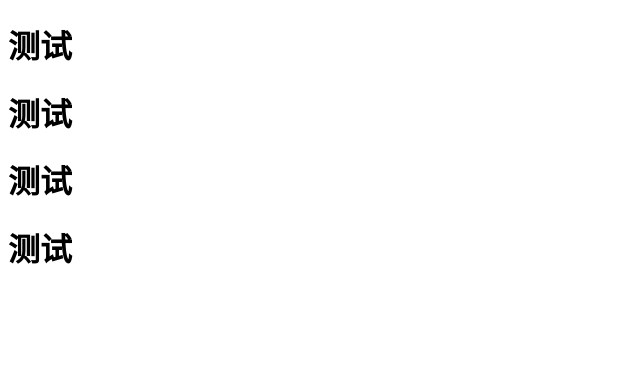
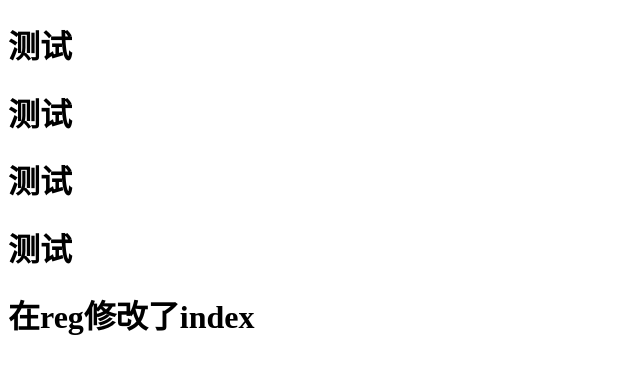
Before and after one commit to shiqiqiya/ceshi_02, a plain HTML site: page index.html in a window 1280 px wide. Shown: the whole page, without its empty margins (0-640 px from the left). Drawn offline with Linux system fonts and the light colour scheme.

Commit message:
在regn修改了index

```diff
--- a/index.html
+++ b/index.html
@@ -13,6 +13,7 @@
     <h1>测试</h1>
     <h1>测试</h1>
     <h1>测试</h1>
+    <h1>在reg修改了index</h1>
 </body>
 
 </html>
```
